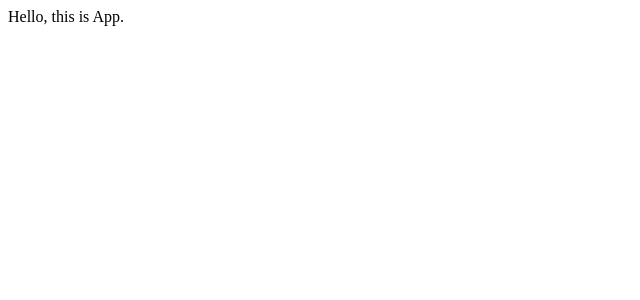
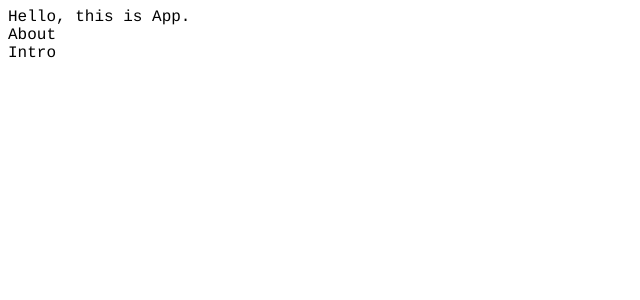
Before and after one commit to sepuckett86/goodminder_frontend, a React (Create React App) app: page / in a window 1280 px wide. Shown: the top 300 px of the page, without its empty margins (0-640 px from the left). Built offline with nearby package versions, Linux system fonts and the light colour scheme.

Commit message:
add components and css

```diff
--- /dev/null
+++ b/src/components/About.js
@@ -0,0 +1,9 @@
+import React from 'react';
+
+export default () => {
+  return(
+    <div>
+      About
+    </div>
+  )
+}
--- a/src/components/App.js
+++ b/src/components/App.js
@@ -1,9 +1,14 @@
 import React from 'react';
+
+import About from 'components/About';
+import Intro from 'components/Intro';
 
 export default () => {
   return(
     <div>
       Hello, this is App.
+      <About />
+      <Intro />
     </div>
   );
 };
--- /dev/null
+++ b/src/components/Intro.js
@@ -0,0 +1,9 @@
+import React from 'react';
+
+export default () => {
+  return(
+    <div>
+      Intro
+    </div>
+  )
+}
--- /dev/null
+++ b/src/index.css
@@ -0,0 +1,3 @@
+body {
+  font-family: courier;
+}
--- a/src/index.js
+++ b/src/index.js
@@ -1,5 +1,6 @@
 import React from 'react';
 import ReactDOM from 'react-dom';
+import 'index.css';
 
 import App from 'components/App';
 
```
